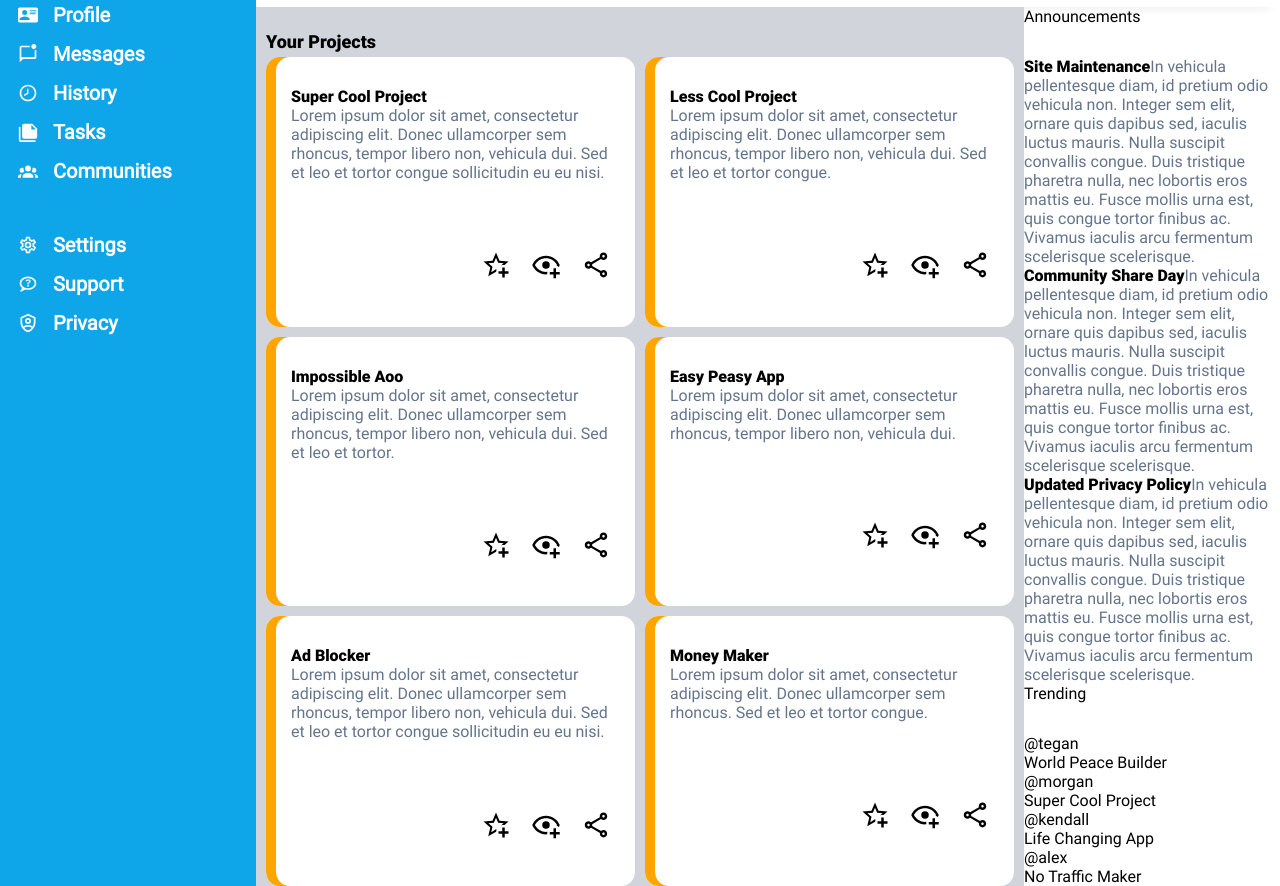
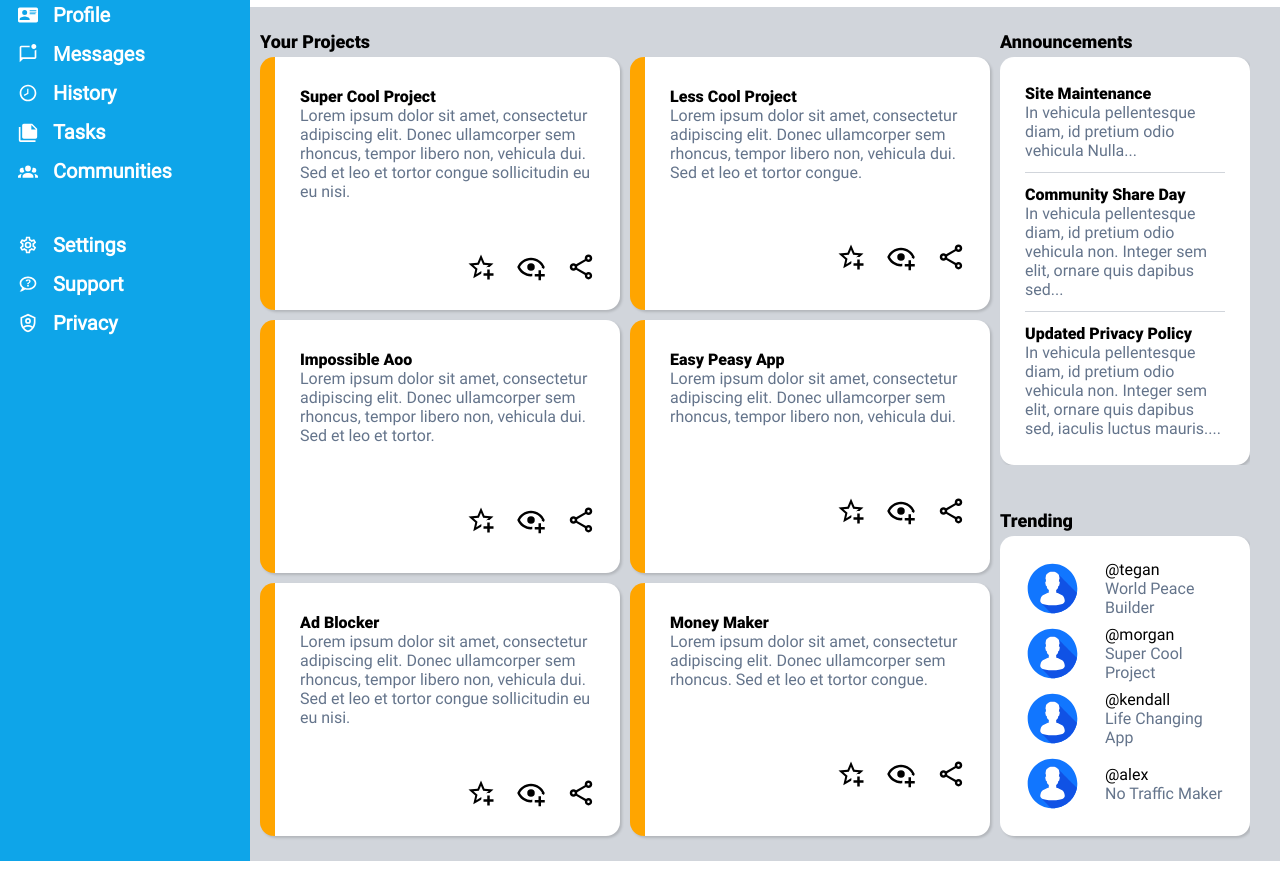
Before and after one commit to BurnIsBliss/Admin-Dashboard, a plain HTML site: page index.html in a window 1280 px wide. Shown: the part 138-1024 px from the top of the page. After the commit the page ends 999 px from the top, so only its background shows below. Drawn offline with Linux system fonts and the light colour scheme.

Commit message:
Finished the layout for 'announcements' and 'trending' blocks

```diff
--- a/index.html
+++ b/index.html
@@ -130,41 +130,52 @@
     </div>
 
     <div class="heading-announcement">Announcements</div>
+    <div class="right-side">
         <div class="announcements-container">
-        <div class="announcement-content">
-            <p><b>Site Maintenance</b>In vehicula pellentesque diam, id pretium odio vehicula non. Integer sem elit, ornare quis dapibus sed, iaculis luctus mauris. Nulla suscipit convallis congue. Duis tristique pharetra nulla, nec lobortis eros mattis eu. Fusce mollis urna est, quis congue tortor finibus ac. Vivamus iaculis arcu fermentum scelerisque scelerisque.</p>
+            <div class="announcement-content-1">
+                <p><b>Site Maintenance</b><br>In vehicula pellentesque diam, id pretium odio vehicula Nulla...</p>
             </div>
-        <div class="announcement-content">
-            <p><b>Community Share Day</b>In vehicula pellentesque diam, id pretium odio vehicula non. Integer sem elit, ornare quis dapibus sed, iaculis luctus mauris. Nulla suscipit convallis congue. Duis tristique pharetra nulla, nec lobortis eros mattis eu. Fusce mollis urna est, quis congue tortor finibus ac. Vivamus iaculis arcu fermentum scelerisque scelerisque.</p>
+            <div class="announcement-content-2">
+                <p><b>Community Share Day</b><br>In vehicula pellentesque diam, id pretium odio vehicula non. Integer sem elit, ornare quis dapibus sed...</p>
             </div>
-        <div class="announcement-content">
-            <p><b>Updated Privacy Policy</b>In vehicula pellentesque diam, id pretium odio vehicula non. Integer sem elit, ornare quis dapibus sed, iaculis luctus mauris. Nulla suscipit convallis congue. Duis tristique pharetra nulla, nec lobortis eros mattis eu. Fusce mollis urna est, quis congue tortor finibus ac. Vivamus iaculis arcu fermentum scelerisque scelerisque.</p>
+            <div class="announcement-content-3">
+                <p><b>Updated Privacy Policy</b><br>In vehicula pellentesque diam, id pretium odio vehicula non. Integer sem elit, ornare quis dapibus sed, iaculis luctus mauris....</p>
             </div>
         </div>
 
         <div class="heading-trending">Trending</div>
         <div class="trending">
-        <div class="user1">
-            <div class="image"></div>
+            <div class="user">
+                <img src="assets/userProfileImg.svg" alt="user profile picture" class="user-image1">
+                <div class="details">
                     <div class="tag">@tegan</div>
                     <div class="username">World Peace Builder</div>
                 </div>
-        <div class="user2">
-            <div class="image"></div>
+            </div>
+            <div class="user">
+                <img src="assets/userProfileImg.svg" alt="user profile picture" class="user-image1">
+                <div class="details">
                     <div class="tag">@morgan</div>
                     <div class="username">Super Cool Project</div>
                 </div>
-        <div class="user3">
-            <div class="image"></div>
+            </div>
+            <div class="user">
+                <img src="assets/userProfileImg.svg" alt="user profile picture" class="user-image1">
+                <div class="details">
                     <div class="tag">@kendall</div>
                     <div class="username">Life Changing App</div>
                 </div>
-        <div class="user4">
-            <div class="image"></div>
+            </div>
+            <div class="user">
+                <img src="assets/userProfileImg.svg" alt="user profile picture" class="user-image1">
+                <div class="details">
                     <div class="tag">@alex</div>
                     <div class="username">No Traffic Maker</div>
                 </div>
             </div>
-
+        </div>
+    </div>
+    <div class="plain-vertical"></div>
+    <div class="plain-horizontal"></div>
 </body>
 </html>
--- a/styles.css
+++ b/styles.css
@@ -17,12 +17,13 @@ align icons */
     font-weight: 900;
 }
 
-
 * {
     font-family: roboto-reg, 'Times New Roman', Times, serif;
     box-sizing: border-box;
     padding: 0;
     margin: 0;
+    outline: none;
+    border: 0px;
 }
 
 :root {
@@ -33,8 +34,8 @@ align icons */
 body {
     height: 100%;
     display: grid;
-    grid-template-columns: 1fr 3fr 1fr;
-    grid-template-rows: 1fr 50px 2fr 50px 2fr;
+    grid-template-columns: 1fr 3fr 1fr 30px;
+    grid-template-rows: 1fr 50px 2fr;
 }
 
 /* Styling associated with the "Sidebar window" */
@@ -155,18 +156,16 @@ button {
 
 /* CSS relating to project container */
 
-.project-container{
+.project-container {
     grid-column: 2 / 3;
     grid-row: 3 / -1;
-}
-
-.project-container {
     display: grid;
     grid-template-columns: repeat(2, 1fr);
     grid-template-rows: repeat(3, 1fr);
     background-color: #d1d5db;
     gap: 10px;
-    padding: 0 10px;
+    /* padding: 0 10px; */
+    padding: 0px 10px 25px 10px;
     justify-items: center;
 }
 
@@ -175,10 +174,10 @@ button {
     padding: 30px 24px 10px 25px;
     border-radius: 14px;
     background-color: white;
-    box-shadow: inset 10px 0 orange;
+    /* box-shadow: inset 10px 0 orange; */
     gap: 32px;
-    /* border: 8px solid white;
-    border-left-color: orange; */
+    box-shadow: rgba(0, 0, 0, 0.15) 1.95px 1.95px 2.6px;
+    border-left: 15px solid orange;
 }
 
 .heading-projects {
@@ -208,10 +207,79 @@ b {
     color: black;
 }
 
+/* Projects section changes ends here  */
+
+.heading-announcement{
+    grid-column: 3 / 5;
+    display: grid;
+    background-color: #d1d5db;
+    font-family: roboto-bold, sans-serif;
+    font-size: large;
+    padding-bottom: 5px;
+    align-items: end;
+}
+
+.heading-trending{
+    background-color: #d1d5db;
+    font-family: roboto-bold, sans-serif;
+    font-size: large;
+    padding: 45px 0 5px 0px;
+}
+
+.right-side {
+    background-color: #d1d5db;
+}
+
 .announcements-container{
-    grid-column: 3 / -1;
+    grid-column: 3 / 4;
+    padding: 15px 25px;
+    border-radius: 14px;
+    background-color: white;
+    box-shadow: rgba(0, 0, 0, 0.15) 1.95px 1.95px 2.6px;
+}
+
+.announcement-content-1, .announcement-content-2, .announcement-content-3{
+    padding-top: 12px;
+    padding-bottom: 12px;
+}
+
+.announcement-content-2{
+    border-top: 1px solid #d1d5db;
+    border-bottom: 1px solid #d1d5db;
+}
+
+.trending > .user > img{
+    height: 65px;
 }
 
 .trending{
+    display: flex;
+    background-color: white;
+    border-radius: 14px;
+    padding: 20px;
+    flex-direction: column;
+    box-shadow: rgba(0, 0, 0, 0.15) 1.95px 1.95px 2.6px;
+    margin-bottom: 25px;
+}
+
+.user {
+    display: flex;
+    gap: 20px;
+    align-items: center;
+}
+
+.username {
+    color: #64748b;
+}
+
+.plain-vertical {
+    background-color: #d1d5db;
+    grid-column: 4 / 5;
+    grid-row: 3 / -1;
+}
+
+.plain-horizontal{
+    background-color: #d1d5db;
     grid-column: 3 / 4;
+    grid-row: 4 / 7;
 }
```
Lines whose indentation alone changed are shown as unchanged.
